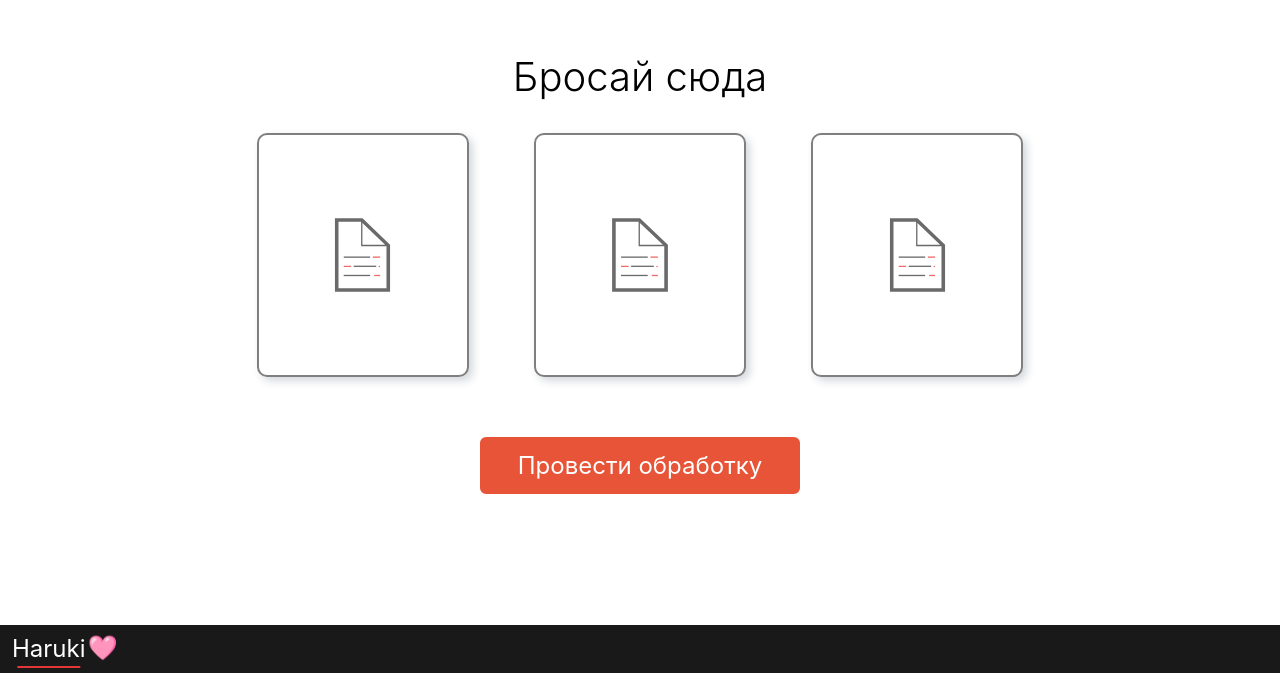
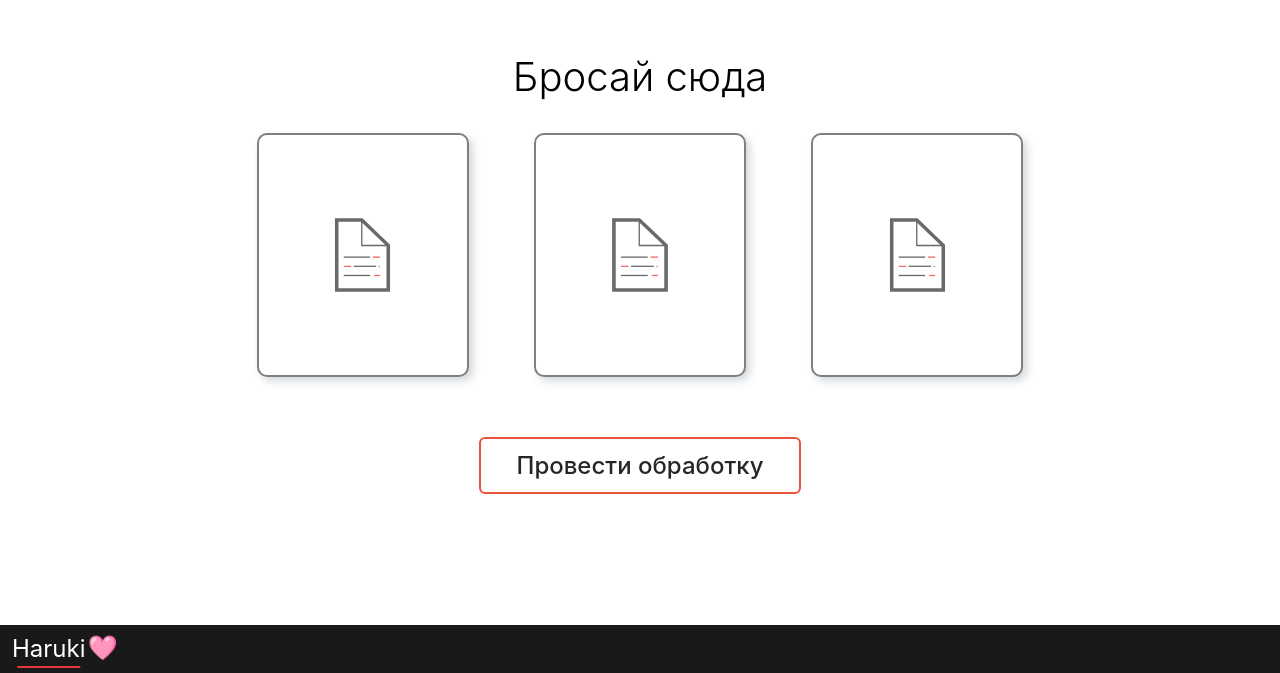
Before and after one commit to HarukiFT/RobloxStats, a React (Create React App) app in the folder frontend/: page / in a window 1280 px wide. Shown: the part 127-800 px from the top of the page. Built offline with nearby package versions, Linux system fonts and the light colour scheme; a web font is replaced by a local one.

Commit message:
Style change

```diff
--- a/frontend/src/styles/Proceed.module.scss
+++ b/frontend/src/styles/Proceed.module.scss
@@ -12,13 +12,13 @@
 .proceedButton {
     padding: .5em 1.5em;
     font-size: 1.5em;
+    font-weight: 500;
 
-    border: 2px solid rgba(0, 0, 0, .75);
     border-radius: .25em;
 
     transition: transform .15s;
-    color: white;
-    background-color: #e75437;
+    color: rgb(38, 38, 38);
+    background: none;
 
     &:hover {
         transform: scale(.97);
```
